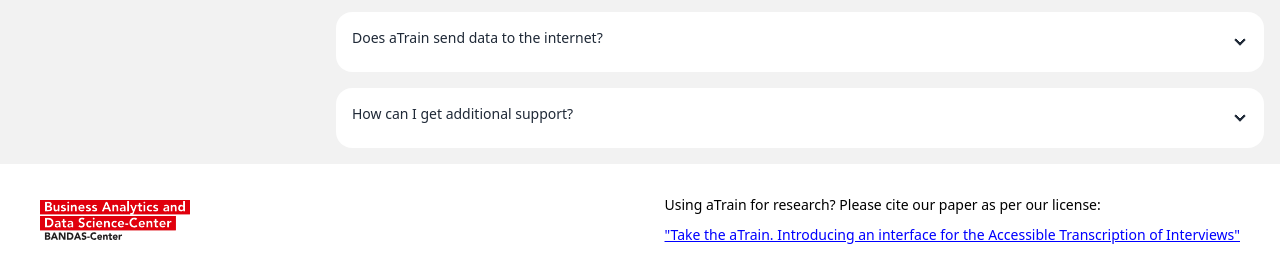
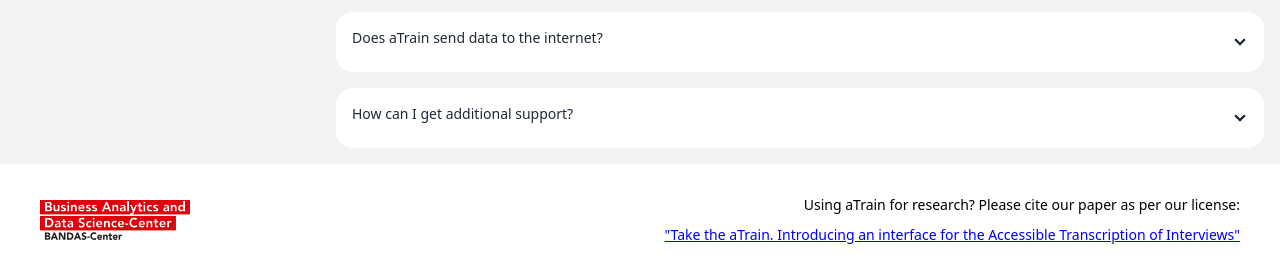
Before and after one commit to JuergenFleiss/aTrain, a Flask app: page /faq in a window 1280 px wide. Shown: the part 752-1028 px from the top of the page. Run offline with Flask 3, Linux system fonts and the light colour scheme; parts of the project's set-up code (start-up, migrations or seed data) failed here and were passed over.

Commit message:
rebuild CSS

```diff
--- a/aTrain/static/CSS/index.css
+++ b/aTrain/static/CSS/index.css
@@ -3165,6 +3165,10 @@ html:has(.drawer-toggle:checked) {
   align-content: center;
 }
 
+.items-end {
+  align-items: flex-end;
+}
+
 .items-center {
   align-items: center;
 }
@@ -3279,6 +3283,10 @@ html:has(.drawer-toggle:checked) {
 .text-primary {
   --tw-text-opacity: 1;
   color: var(--fallback-p,oklch(var(--p)/var(--tw-text-opacity)));
+}
+
+.underline {
+  text-decoration-line: underline;
 }
 
 .opacity-20 {
```
